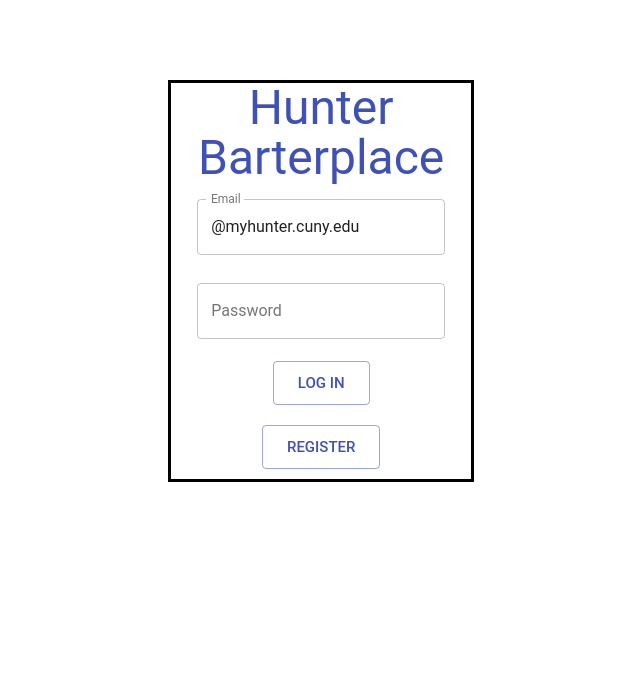
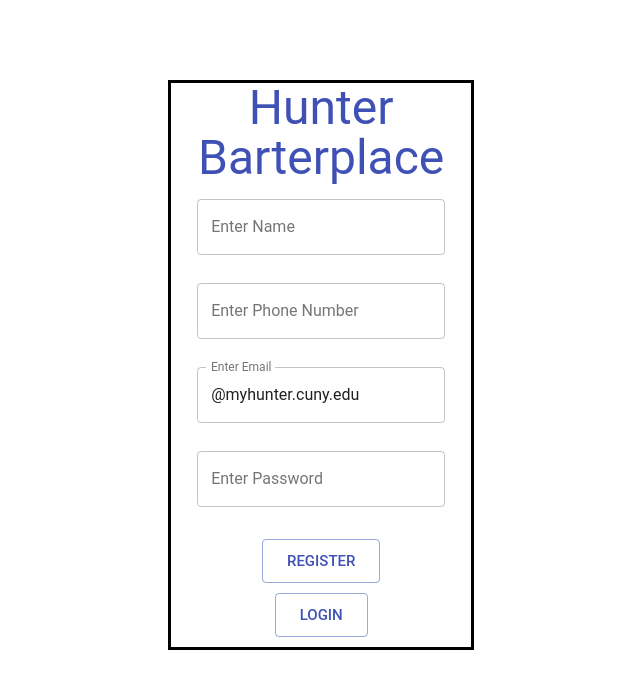
Before and after one commit to RamVakad/barterplace-client, a React (Create React App) app in the folder barterplace/: page /Register in a window 1280 px wide. Before the commit this address led to /Login. Shown: the top 688 px of the page, without its empty margins (331-971 px from the left). Built offline with nearby package versions, Linux system fonts and the light colour scheme; no server answers.

Commit message:
fixed other stuff

```diff
--- a/barterplace/src/App.js
+++ b/barterplace/src/App.js
@@ -12,16 +12,16 @@
     super();
     this.state = {
       input: "",
-      route: "signin",
-      isSignedIn: false,
+      isAuthed: false,
       auth: ""
     };
   }
+
   componentDidMount() {
     const auth = sessionStorage.getItem("barterAuth");
     if (auth) {
       this.setState({
-        isSignedIn: true,
+        isAuthed: true,
         auth: auth
       });
       return;
@@ -38,17 +38,30 @@
     return (
       <div className="App">
         <Route
+          exact
           path="/"
           render={props => <Home {...props} auth={this.state.auth} />}
         />
         <Route
           path="/Login"
-          render={props => <Login {...props} loadUser={this.loadUser} />}
+          render={props => (
+            <Login
+              {...props}
+              loadUser={this.loadUser}
+              isAuthed={this.state.isAuthed}
+            />
+          )}
         />
 
         <Route
           path="/Register"
-          render={props => <Register {...props} loadUser={this.loadUser} />}
+          render={props => (
+            <Register
+              {...props}
+              loadUser={this.loadUser}
+              isAuthed={this.state.isAuthed}
+            />
+          )}
         />
       </div>
     );
--- a/barterplace/src/Components/Home/Home.js
+++ b/barterplace/src/Components/Home/Home.js
@@ -8,6 +8,7 @@
     super();
     this.state = {};
   }
+
   componentDidMount() {
     const auth = sessionStorage.getItem("barterAuth");
     if (auth) {
--- a/barterplace/src/Components/Login/Login.js
+++ b/barterplace/src/Components/Login/Login.js
@@ -20,6 +20,10 @@
     if (auth) {
       this.setState({
         isAuthenticated: true
+      });
+    } else {
+      this.setState({
+        isAuthenticated: false
       });
     }
   }
@@ -57,7 +61,7 @@
   };
 
   render() {
-    if (this.state.isAuthenticated === true) return <Redirect to="/Home" />;
+    if (this.state.isAuthenticated === true) return <Redirect to="/" />;
 
     return (
       <div className="Login">
--- a/barterplace/src/Components/Register/Register.js
+++ b/barterplace/src/Components/Register/Register.js
@@ -66,7 +66,7 @@
   };
 
   render() {
-    if (this.state.isAuthenticated === true) return <Redirect to="/Home" />;
+    if (this.state.isAuthenticated === true) return <Redirect to="/" />;
 
     return (
       <div className="Register">
```
